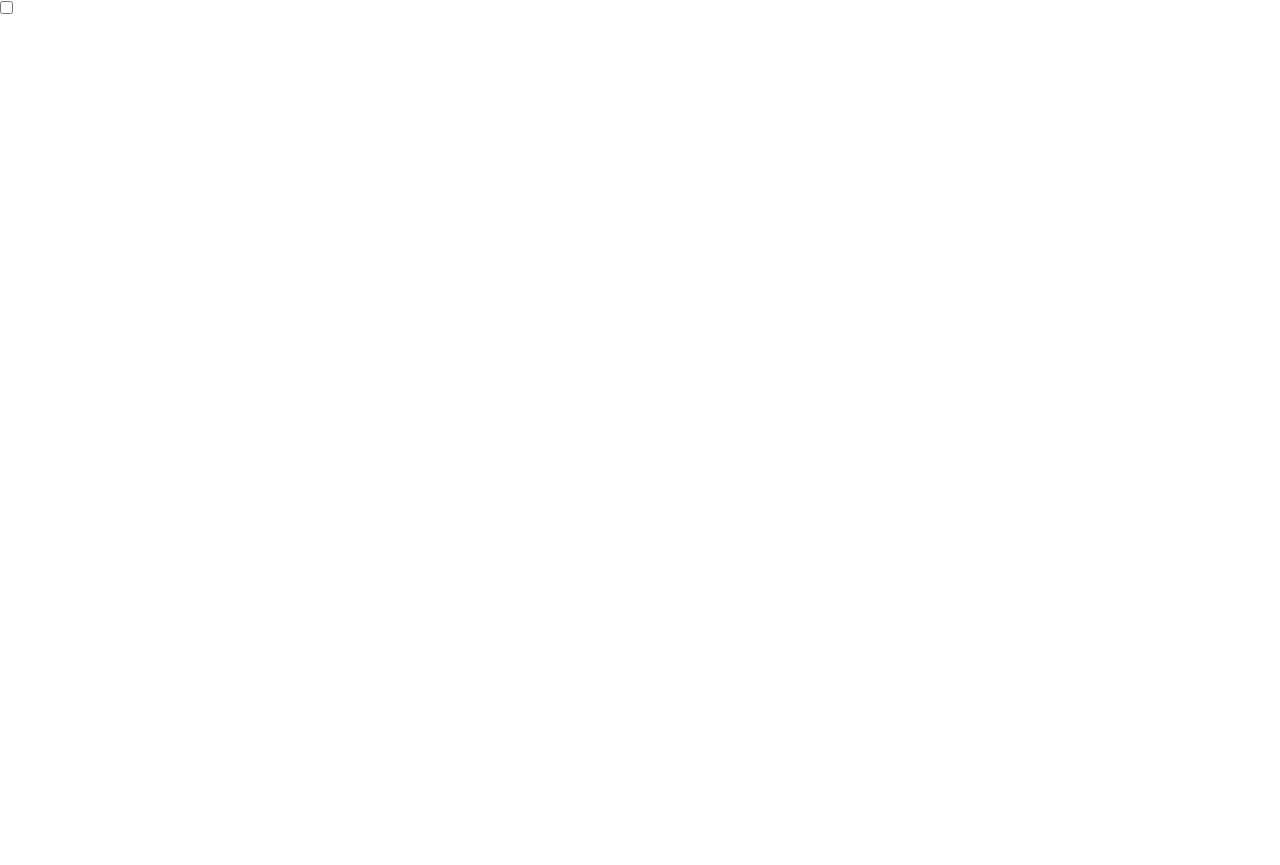
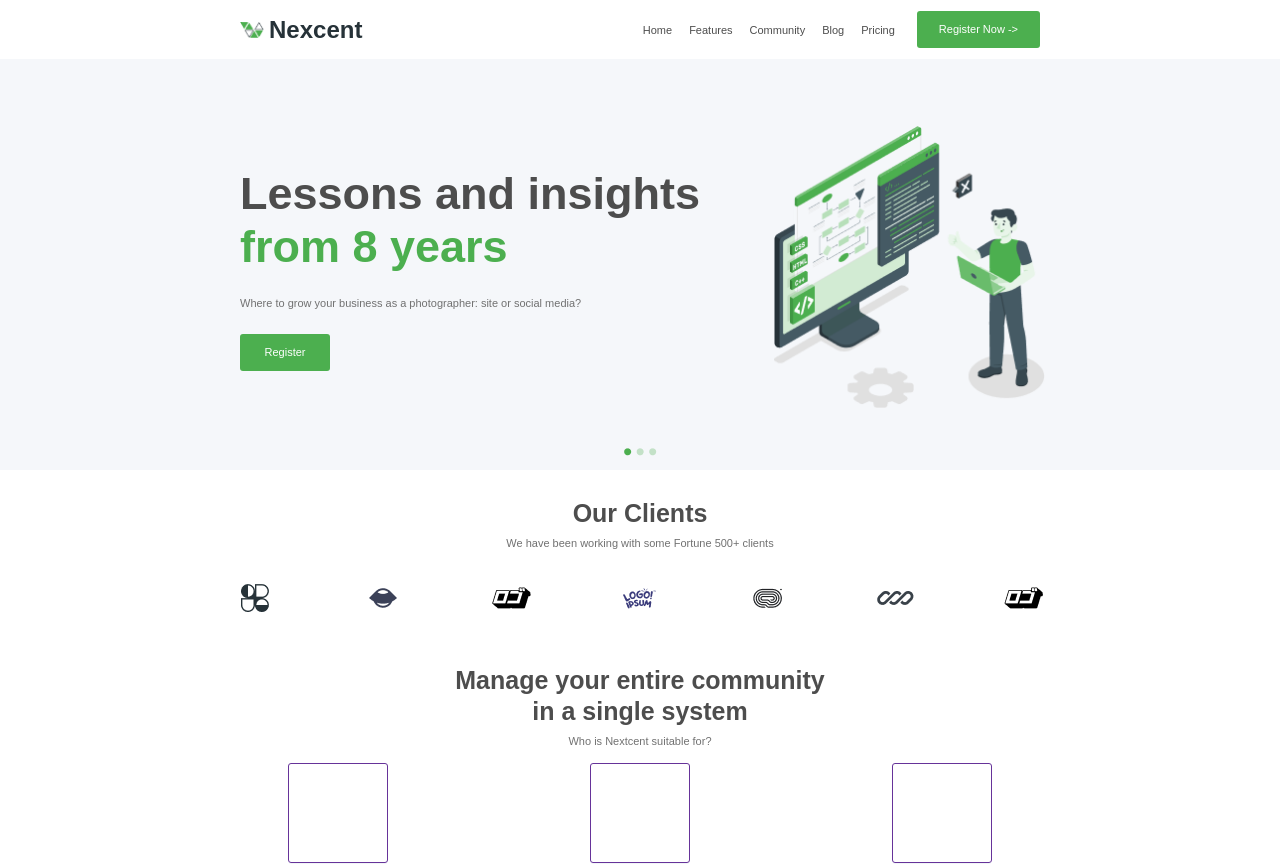
Before and after one commit to NodirJuraqulov/lesson8, a plain HTML site: page index.html in a window 1280 px wide. Before the commit the page ends 800 px from the top, so only its background shows below. Drawn offline with Linux system fonts and the light colour scheme.

Commit message:
Upload lesson-8_HOMEWORK

```diff
--- /dev/null
+++ b/css/media.css
@@ -0,0 +1,28 @@
+/* tablet */
+
+@media (max-width: 768px) {
+    .navright > ul {
+        display: none;
+    }
+
+    .navright > img {
+        width: 25px;
+        display: inline;
+    }
+
+    .main-1_top {
+        flex-direction: column-reverse;
+    }
+}
+
+
+/* mobile */
+
+@media (max-width: 425) {
+    .container {
+        max-width: 1000px;
+        width: 100%;
+        padding: 0 10px;
+        margin: 0 auto;
+    }
+}
--- a/css/style.css
+++ b/css/style.css
@@ -4,3 +4,177 @@
     box-sizing: border-box;
     font-family: sans-serif;
 }
+
+.container {
+    max-width: 1000px;
+    width: 100%;
+    padding: 0 100px;
+    margin: 0 auto;
+}
+
+.navbar {
+    background-color: rgba(255, 255, 255, 1);
+    padding: 11px 0;
+    display: flex;
+    justify-content: space-between;
+    align-items: center;
+}
+
+.navleft {
+    display: flex;
+    gap: 5px;
+    align-items: center;
+}
+
+.navleft > img {
+    /* object-fit: cover; */
+    width: 24px;
+    height: 16px;
+}
+
+.navleft > h2 {
+    color: rgba(38, 50, 56, 1);
+}
+
+.navright {
+    display: flex;
+    justify-content: space-between;
+    gap: 22px;
+    align-items: center;
+}
+
+.navright > ul {
+    list-style: none;
+    display: flex;
+    gap: 17px;
+}
+
+.navright > ul > li > a {
+    text-decoration: none;
+    font-size: 11px;
+    font-weight: 500;
+    line-height: 17px;
+    color: rgba(77, 77, 77, 1);
+}
+
+.navright > img {
+    width: 25px;
+    display: none;
+}
+
+.navright > button {
+    font-size: 11px;
+    font-weight: 500;
+    line-height: 17px;
+    color: rgba(255, 255, 255, 1);
+    padding: 10px 22px;
+    background-color: rgba(76, 175, 79, 1);
+    border-radius: 3px;
+    border: 0;
+}
+
+
+
+
+.main-1 {
+    padding: 67px 0 10px 0;
+    background-color: rgba(245, 247, 250, 1);
+}
+
+.main-1_top {
+    display: flex;
+    gap: 72px;
+    align-items: center;
+    margin-bottom: 30px;
+}
+
+.top_left {
+    display: flex;
+    flex-direction: column;
+    gap: 22px;
+}
+
+.top_left > h1 {
+    width: 461px;
+    font-size: 45px;
+    font-weight: 600;
+    line-height: 53px;
+    color: rgba(77, 77, 77, 1);
+}
+
+.top_left > h1 > span {
+    color: rgba(76, 175, 79, 1);
+}
+
+.top_left > p {
+    font-size: 11px;
+    font-weight: 400;
+    line-height: 17px;
+    color: rgba(113, 113, 113, 1);
+}
+
+.top_left > button {
+    background-color: rgba(76, 175, 79, 1);
+    border-radius: 3px;
+    padding: 10px 23px;
+    color: rgba(255, 255, 255, 1);
+    font-size: 11px;
+    font-weight: 500;
+    line-height: 17px;
+    border: 0;
+    width: 90px;
+}
+
+.top_right > img {
+    width: 272px;
+}
+
+.main-1_bottom {
+    text-align: center;
+}
+
+
+
+.main-2 {
+    text-align: center;
+    margin: 28px 0;
+}
+
+.main-2_top > h2 {
+    font-size: 25px;
+    font-weight: 600;
+    line-height: 31px;
+    color: rgba(77, 77, 77, 1);
+    margin-bottom: 6px;
+}
+
+.main-2_top > p {
+    font-size: 11px;
+    font-weight: 400;
+    line-height: 17px;
+    color: rgba(113, 113, 113, 1);
+    margin-bottom: 11px;
+}
+
+
+
+
+.main-3 {
+    text-align: center;
+}
+
+.main-3_cards {
+    display: grid;
+    grid-template-columns: repeat(3, 100px);
+    padding: 2px 48px;
+    justify-content: space-between;
+
+}
+
+.card {
+    border: 1px solid rebeccapurple;
+    padding: 8px 11px;
+    border-radius: 3px;
+    height: 100px;
+    box-shadow: 0 0.67px rgba(171, 190, 209, 0.2);
+}
--- a/index.html
+++ b/index.html
@@ -5,10 +5,106 @@
     <meta name="viewport" content="width=device-width, initial-scale=1.0">
     <title>lesson-8</title>
     <link rel="stylesheet" href="/css/style.css">
+    <link rel="stylesheet" href="/css/media.css">
 </head>
 <body>
-    <input type="checkbox">
+
     <!-- <h1>Objects</h1> -->
+
+
+    <header>
+        <div class="container">
+            <div class="navbar">
+                <div class="navleft">
+                    <img src="/images/Icon (1).png" alt="">
+                    <h2>Nexcent</h2>
+                </div>
+
+                <div class="navright">
+                    <ul>
+                        <li>
+                            <a href="">Home</a>
+                        </li>
+                        <li>
+                            <a href="">Features</a>
+                        </li>
+                        <li>
+                            <a href="">Community</a>
+                        </li>
+                        <li>
+                            <a href="">Blog</a>
+                        </li>
+                        <li>
+                            <a href="">Pricing</a>
+                        </li>
+                    </ul>
+
+                    <img src="/images/Hamburger_icon.svg.png" alt="">
+
+                    <button>Register Now -></button>
+                </div>
+            </div>
+        </div>
+    </header>
+
+
+
+    <div class="main">
+        <div class="main-1">
+            <div class="container">
+                <div class="main-1_top">
+                    <div class="top_left">
+                        <h1>Lessons and insights <br> <span>from 8 years</span></h1>
+
+                        <p>Where to grow your business as a photographer: site or social media?</p>
+
+                        <button>Register</button>
+                    </div>
+
+                    <div class="top_right">
+                        <img src="/images/Illustration.png" alt="">
+                    </div>
+                </div>
+
+                <div class="main-1_bottom">
+                    <img src="/images/Dot.png" alt="">
+                </div>
+            </div>
+        </div>
+
+        <div class="main-2">
+            <div class="main-2_top">
+                <h2>Our Clients</h2>
+                <p>We have been working with some Fortune 500+ clients</p>
+            </div>
+
+            <div class="main-2_bottom">
+                <img src="/images/Clients Logos.png" alt="">
+            </div>
+        </div>
+
+        <div class="main-3">
+            <div class="container">
+                <div class="main-2_top">
+                    <h2>Manage your entire community <br> in a single system</h2>
+                    <p>Who is Nextcent suitable for?</p>
+                </div>
+
+                <div class="main-3_cards">
+                    <div class="card"></div>
+                    <div class="card"></div>
+                    <div class="card"></div>
+                </div>
+            </div>
+        </div>
+
+        <div class="main-4">
+            <div class="container">
+
+            </div>
+        </div>
+    </div>
+
 
 
 
```
Also changed, not shown: images/Clients Logos.png (added), images/Dot.png (added), images/Hamburger_icon.svg.png (added), images/Icon (1).png (added), images/Illustration.png (added).
